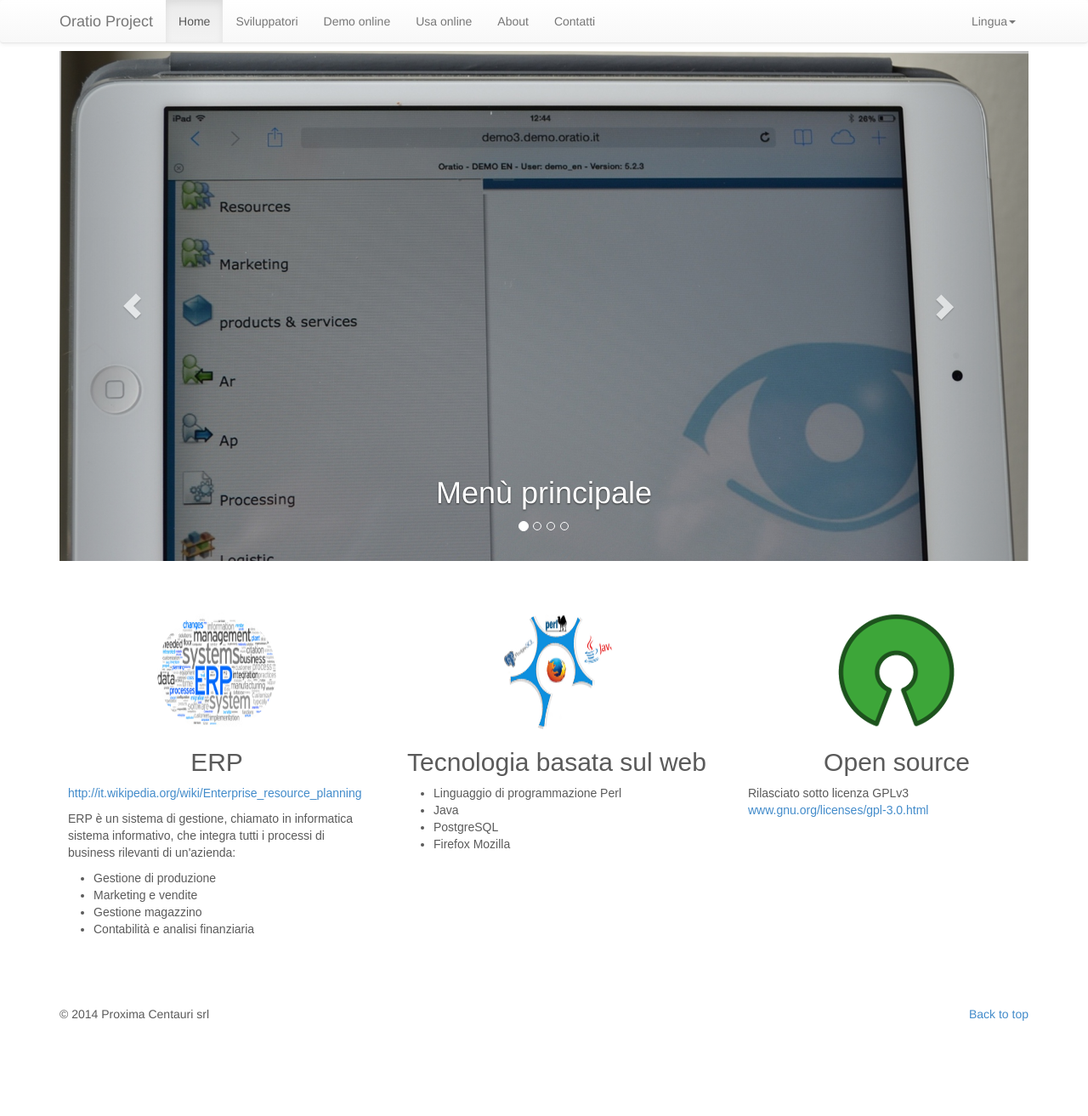
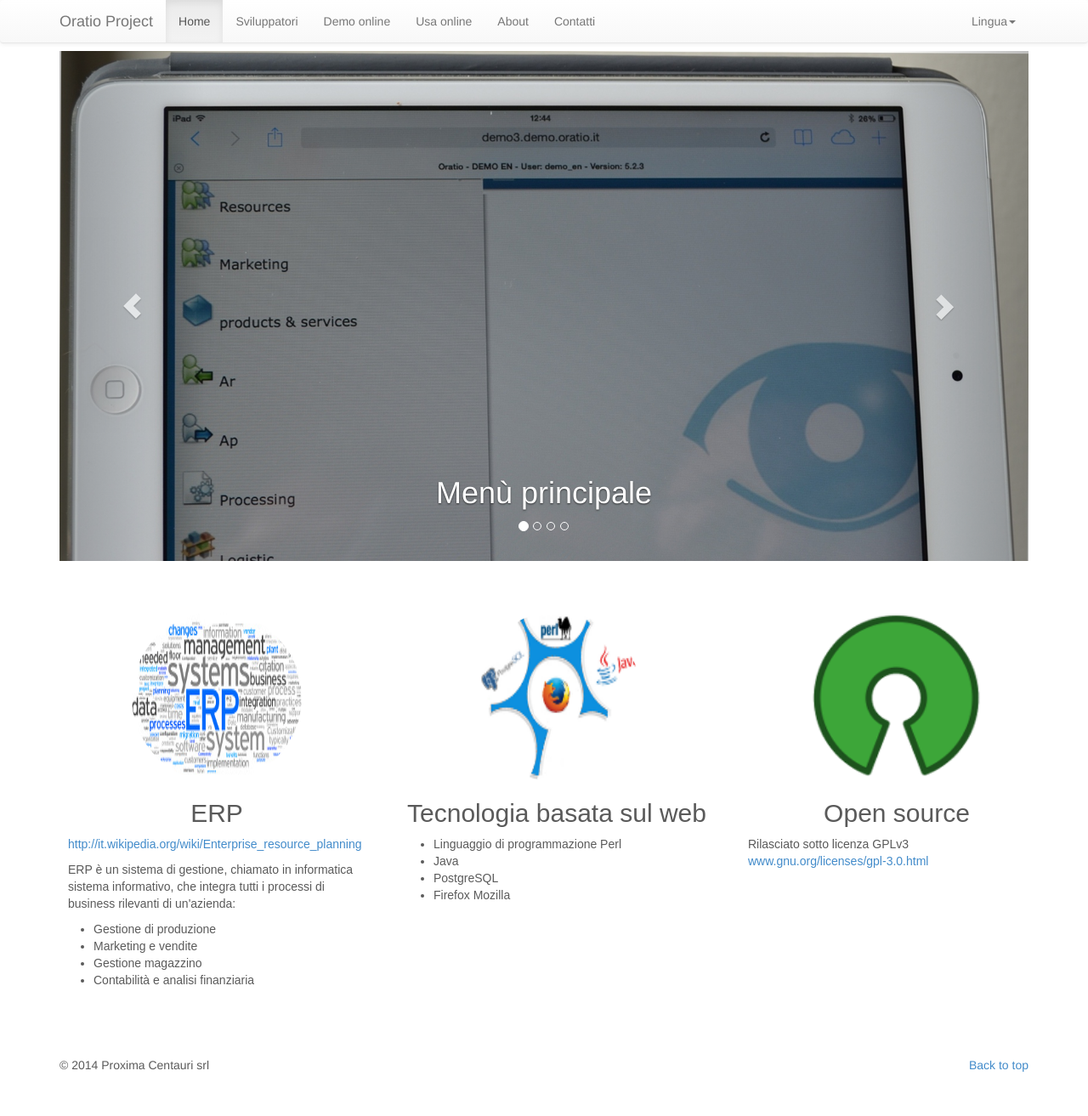
Before and after one commit to oratio-project/oratio-project.github.io, a Jekyll site: the page built from ita/index.html, in a window 1280 px wide. Shown: the whole page at 85% size. Built offline with Jekyll 4.4.1, drawn with Linux system fonts in a browser that asks for light colours; nearby versions of some CDN libraries; Markdown is read by kramdown in place of the engine named in the settings; before the commit the page ends 1253 px from its top, so only the background shows below that.

Commit message:
images change

```diff
--- a/eng/index.html
+++ b/eng/index.html
@@ -11,7 +11,7 @@ active: home
       <!-- Three columns of text below the carousel -->
       <div class="row">
         <div class="col-lg-4">
-          <img class="img-circle" src="../assets/images/erp.jpg" style="width: 140px; height: 140px;">
+          <img class="img-circle" src="../assets/images/erp.jpg" style="width: 200px; height: 200px;">
           <h2>ERP</h2>
           <p><a href="http://en.wikipedia.org/wiki/Enterprise_resource_planning" target="_blank">http://en.wikipedia.org/wiki/Enterprise_resource_planning </a></p>
           <p>ERP is a business management software—usually a suite of integrated applications—that a company can use to collect, store, manage and interpret data from many business activities, including:</p>
@@ -24,7 +24,7 @@ active: home
 
         </div><!-- /.col-lg-4 -->
         <div class="col-lg-4">
-            <img class="img-circle" src="../assets/images/web.png" style="width: 140px; height: 140px;">
+            <img class="img-circle" src="../assets/images/web.png" style="width: 200px; height: 200px;">
            <h2>Web based technology</h2>
           <ul>
               <li>The Perl Programming Language</li>
@@ -35,7 +35,7 @@ active: home
 
         </div><!-- /.col-lg-4 -->
         <div class="col-lg-4">
-            <img class="img-circle" src="../assets/images/opensource.png" style="width: 140px; height: 140px;">
+            <img class="img-circle" src="../assets/images/opensource.png" style="width: 200px; height: 200px;">
           <h2>Open source</h2>
           <p>Released under GPLv3 <a href="www.gnu.org/licenses/gpl-3.0.html" target="_blank">www.gnu.org/licenses/gpl-3.0.html </a></p>
 
--- a/ita/index.html
+++ b/ita/index.html
@@ -11,7 +11,7 @@ active: home
       <!-- Three columns of text below the carousel -->
       <div class="row">
         <div class="col-lg-4">
-          <img class="img-circle" src="../assets/images/erp.jpg" style="width: 140px; height: 140px;">
+          <img class="img-circle" src="../assets/images/erp.jpg" style="width: 200px; height: 200px;">
           <h2>ERP</h2>
           <p><a href="http://it.wikipedia.org/wiki/Enterprise_resource_planning" target="_blank">http://it.wikipedia.org/wiki/Enterprise_resource_planning</a></p>
           <p>ERP è un sistema di gestione, chiamato in informatica sistema informativo, che integra tutti i processi di business rilevanti di un'azienda:</p>
@@ -24,7 +24,7 @@ active: home
 
         </div><!-- /.col-lg-4 -->
         <div class="col-lg-4">
-            <img class="img-circle" src="../assets/images/web.png" style="width: 140px; height: 140px;">
+            <img class="img-circle" src="../assets/images/web.png" style="width: 200px; height: 200px;">
           <h2>Tecnologia basata sul web</h2>
           <ul>
               <li>Linguaggio di programmazione Perl</li>
@@ -35,7 +35,7 @@ active: home
 
         </div><!-- /.col-lg-4 -->
         <div class="col-lg-4">
-            <img class="img-circle" src="../assets/images/opensource.png" style="width: 140px; height: 140px;">
+            <img class="img-circle" src="../assets/images/opensource.png" style="width: 200px; height: 200px;">
           <h2>Open source</h2>
           <p>Rilasciato sotto licenza GPLv3 <a href="www.gnu.org/licenses/gpl-3.0.html" target="_blank">www.gnu.org/licenses/gpl-3.0.html </a></p>
 
```
